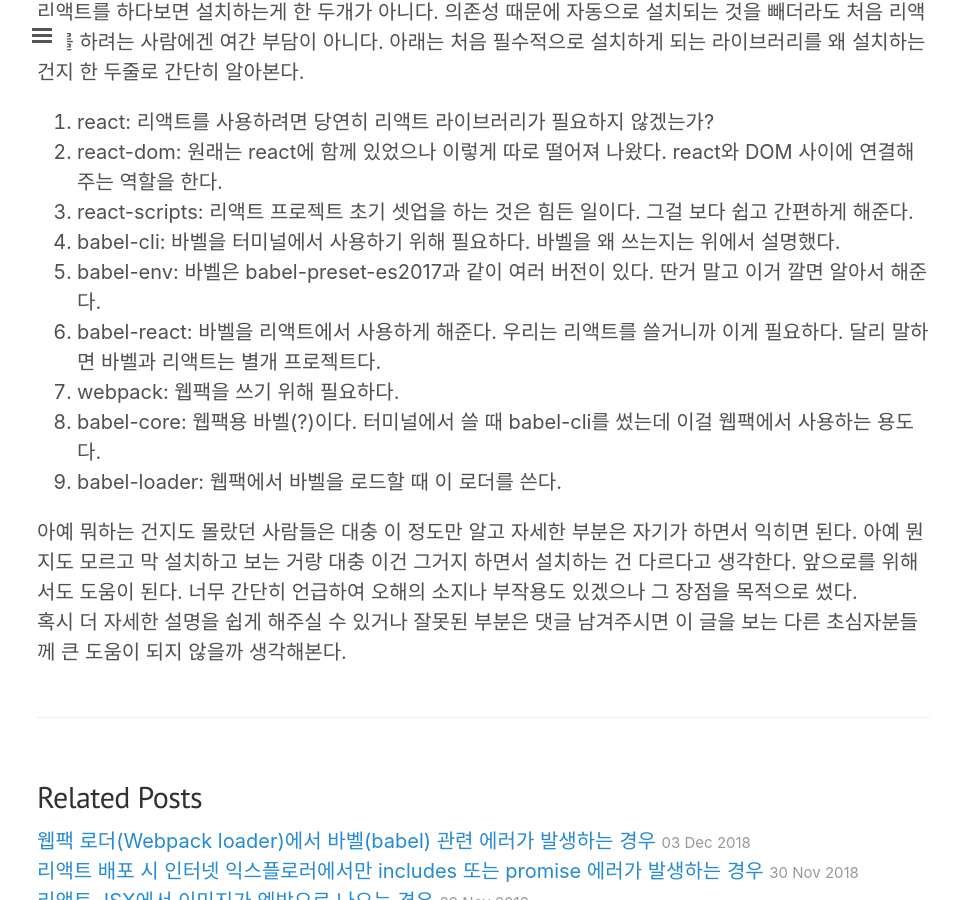
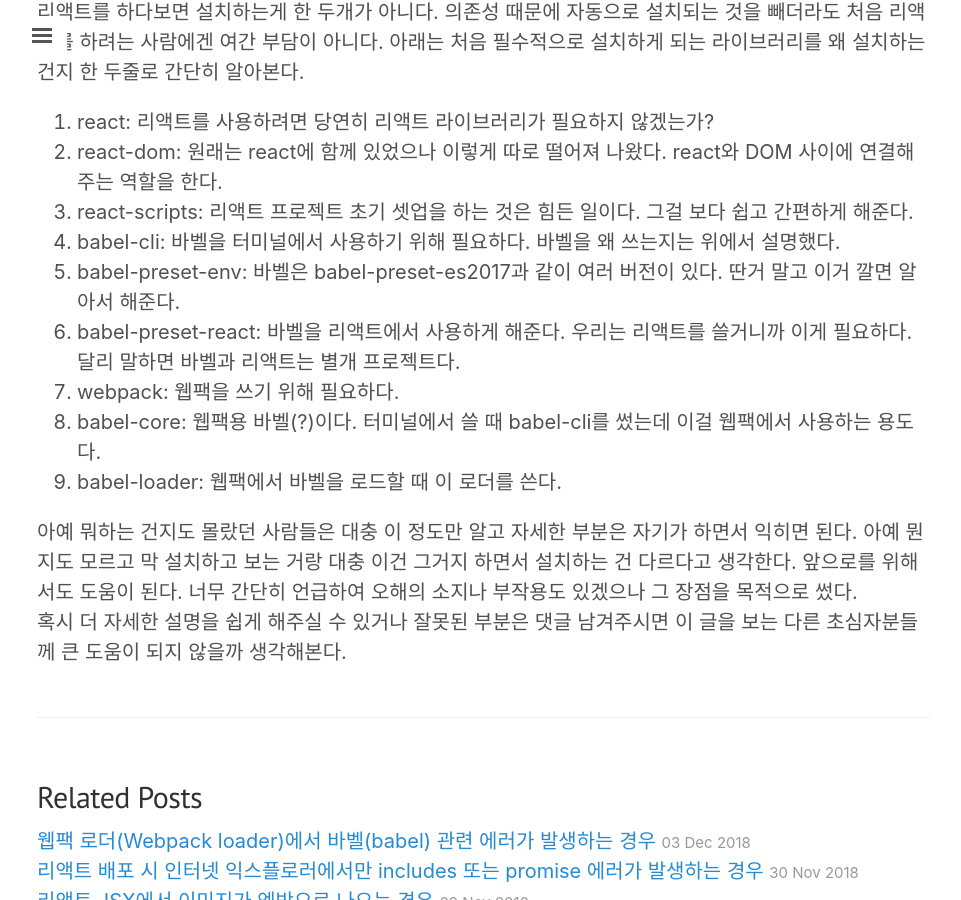
Before and after one commit to jwkcp/jwkcp.github.com, a Jekyll site: the page built from _posts/2018-12-03-webpack-babel-react.md, in a window 1280 px wide and 900 px high, scrolled down 1527 px. Shown: the whole window, without its empty margins (3-964 px from the left). Built offline with Jekyll 4.4.1, drawn with Linux system fonts in a browser that asks for light colours; nearby versions of some CDN libraries; comment, search, counter and statistics services are not loaded.

Commit message:
오타 수정

```diff
--- a/_posts/2018-12-03-webpack-babel-react.md
+++ b/_posts/2018-12-03-webpack-babel-react.md
@@ -27,8 +27,8 @@
 2. react-dom: 원래는 react에 함께 있었으나 이렇게 따로 떨어져 나왔다. react와 DOM 사이에 연결해주는 역할을 한다.
 3. react-scripts: 리액트 프로젝트 초기 셋업을 하는 것은 힘든 일이다. 그걸 보다 쉽고 간편하게 해준다.
 4. babel-cli: 바벨을 터미널에서 사용하기 위해 필요하다. 바벨을 왜 쓰는지는 위에서 설명했다.
-5. babel-env: 바벨은 babel-preset-es2017과 같이 여러 버전이 있다. 딴거 말고 이거 깔면 알아서 해준다.
-6. babel-react: 바벨을 리액트에서 사용하게 해준다. 우리는 리액트를 쓸거니까 이게 필요하다. 달리 말하면 바벨과 리액트는 별개 프로젝트다.
+5. babel-preset-env: 바벨은 babel-preset-es2017과 같이 여러 버전이 있다. 딴거 말고 이거 깔면 알아서 해준다.
+6. babel-preset-react: 바벨을 리액트에서 사용하게 해준다. 우리는 리액트를 쓸거니까 이게 필요하다. 달리 말하면 바벨과 리액트는 별개 프로젝트다.
 7. webpack: 웹팩을 쓰기 위해 필요하다.
 8. babel-core: 웹팩용 바벨(?)이다. 터미널에서 쓸 때 babel-cli를 썼는데 이걸 웹팩에서 사용하는 용도다.
 9. babel-loader: 웹팩에서 바벨을 로드할 때 이 로더를 쓴다.
```
